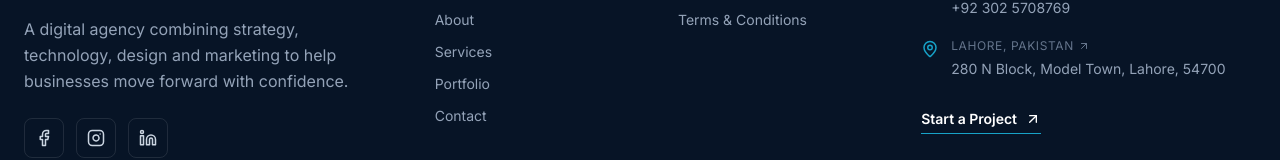
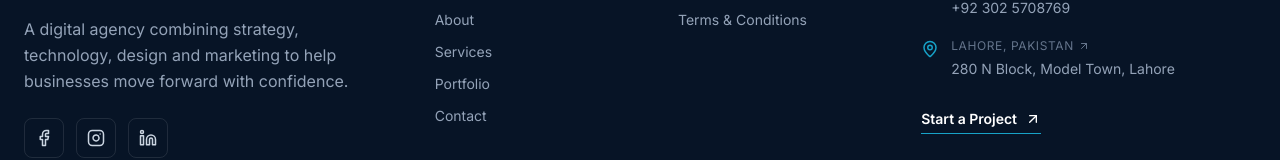
Before and after one commit to patanai12876/ignisissolutions, a Next.js app: page / in a window 1280 px wide. Shown: the part 4867-5027 px from the top of the page. Built offline with nearby package versions, Linux system fonts and the light colour scheme.

Commit message:
chnages1

```diff
--- a/src/components/layout/Footer.tsx
+++ b/src/components/layout/Footer.tsx
@@ -146,7 +146,7 @@ export default function Footer() {
                   Lahore, Pakistan <ArrowUpRight size={12} />
                 </span>
                 <span className="mt-1 block max-w-xs text-sm leading-relaxed">
-                  280 N Block, Model Town, Lahore, 54700
+                  280 N Block, Model Town, Lahore
                 </span>
               </span>
             </a>
```
